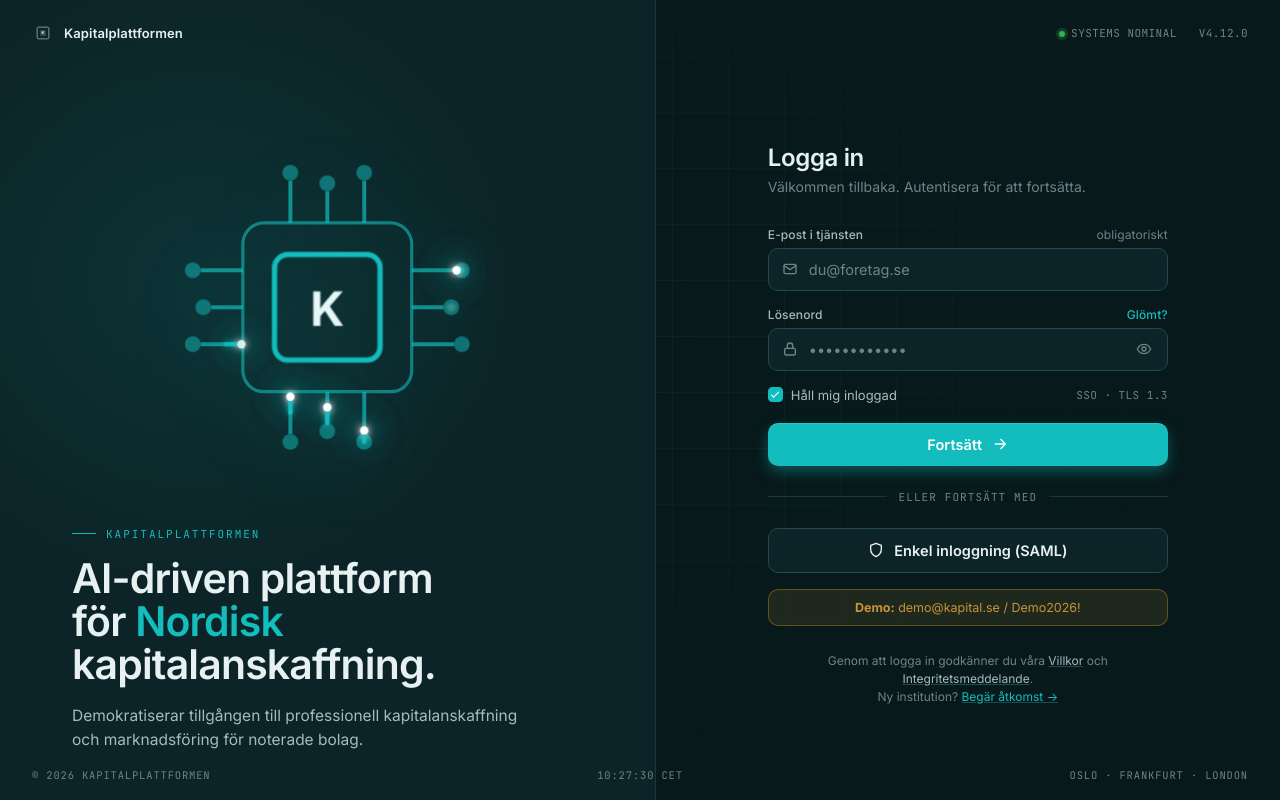
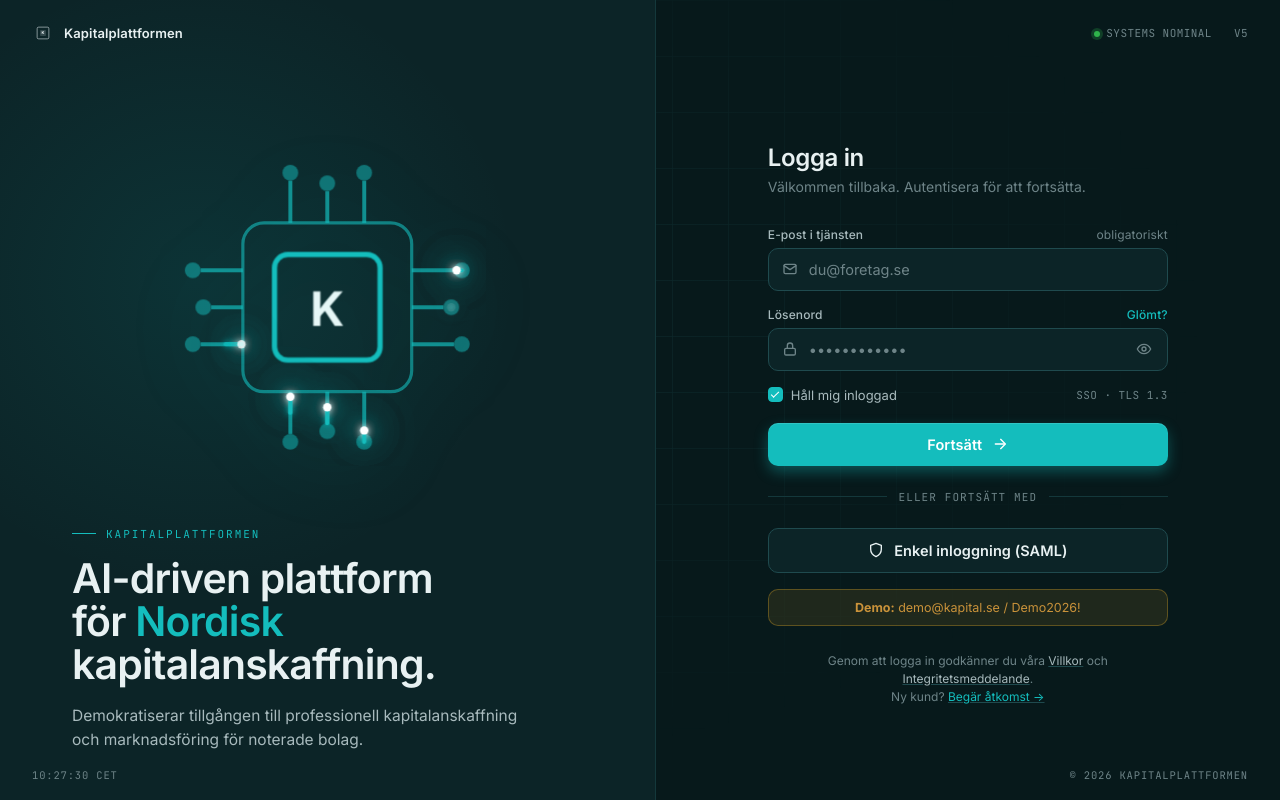
Before and after one commit to fredrikfagerlund75/kapitalplattformen-demo, a React (Create React App) app in the folder frontend/: page / in a window 1280 px wide. Built offline with nearby package versions, Linux system fonts and the light colour scheme; the HTML template or start-up script is replaced by a standard one.

Commit message:
Justera login page: footer, version, copy
- Ta bort "Oslo · Frankfurt · London" från footer
- Flytta copyright till höger i footer, klockan till vänster
- Ändra version till v5
- "Ny institution?" → "Ny kund?"

Co-Authored-By: Claude Sonnet 4.6 <noreply@anthropic.com>

```diff
--- a/frontend/src/auth/Login.js
+++ b/frontend/src/auth/Login.js
@@ -176,7 +176,7 @@ function Login({ onLogin }) {
         </div>
         <div className="lp-meta">
           <span><span className="lp-status-dot" />Systems nominal</span>
-          <span>v4.12.0</span>
+          <span>v5</span>
         </div>
       </header>
 
@@ -369,16 +369,15 @@ function Login({ onLogin }) {
 
             <p className="lp-legal">
               Genom att logga in godkänner du våra <a href="#villkor">Villkor</a> och <a href="#integritet">Integritetsmeddelande</a>.<br/>
-              Ny institution? <a href="#access" className="lp-legal-accent">Begär åtkomst →</a>
+              Ny kund? <a href="#access" className="lp-legal-accent">Begär åtkomst →</a>
             </p>
           </form>
         </section>
       </main>
 
       <footer className="lp-footer">
+        <span ref={clockRef}>—</span>
         <span>© 2026 Kapitalplattformen</span>
-        <span ref={clockRef}>—</span>
-        <span>Oslo · Frankfurt · London</span>
       </footer>
     </div>
   );
```
Also changed, not shown: 7 other files (tests, documents, lock files or other folders).
